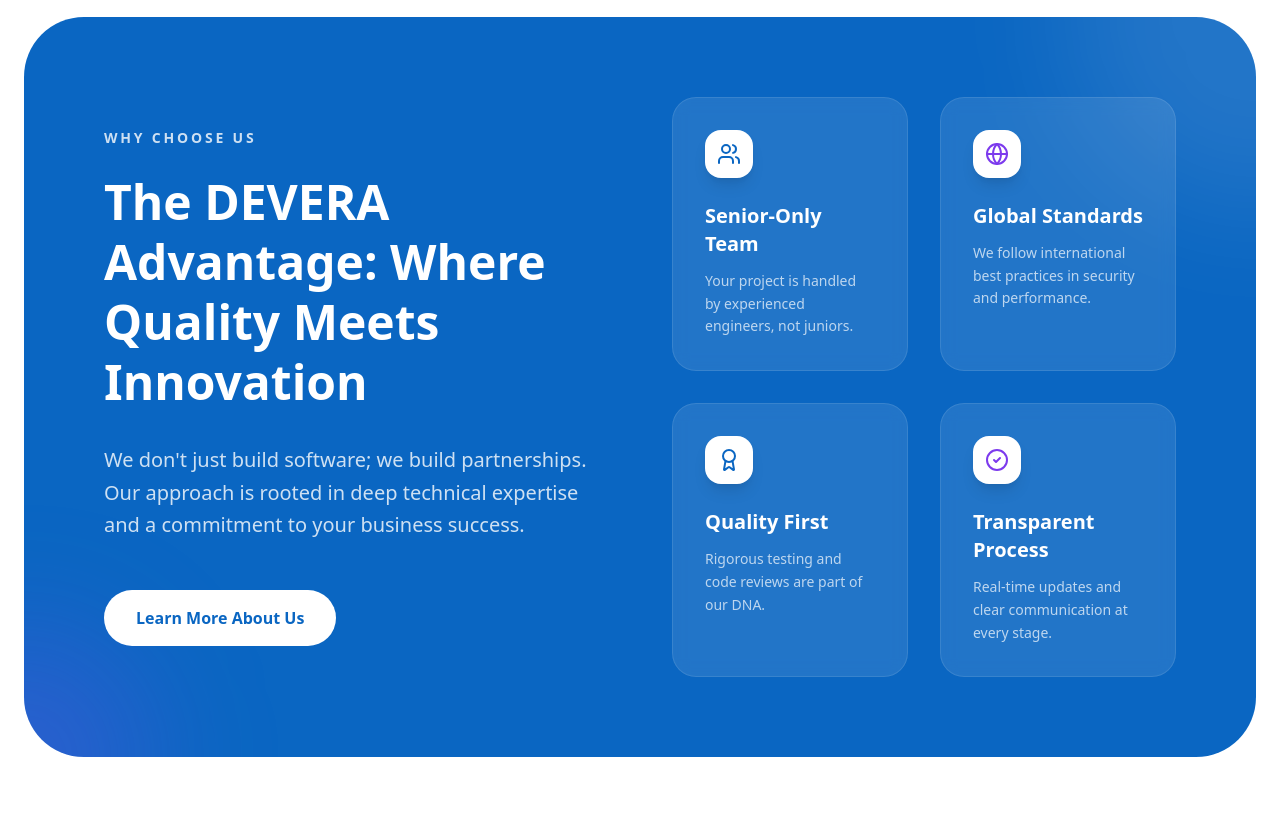
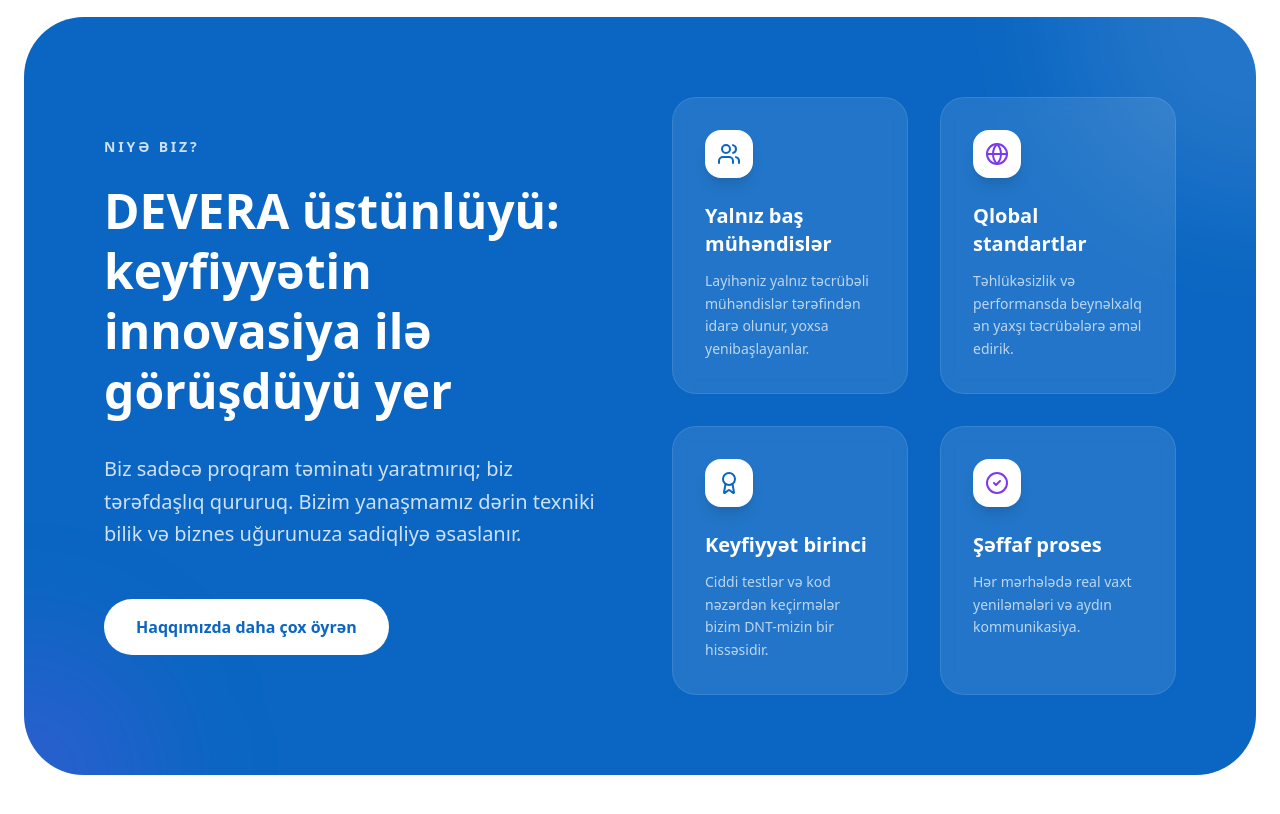
Before and after one commit to NizamSixmetov/devera_webfrontend, a React (Vite) app: page / in a window 1280 px wide. Shown: the part 2900-3714 px from the top of the page. Built offline with nearby package versions, Linux system fonts and the light colour scheme.

Commit message:
Add i18n support to WhyDevera component for multilingual content

```diff
--- a/src/Components/WhyDevera.tsx
+++ b/src/Components/WhyDevera.tsx
@@ -1,27 +1,30 @@
 import { motion } from "motion/react";
 import { CheckCircle2, Users, Globe, Award } from "lucide-react";
+import { useTranslation } from "react-i18next";
 
 export default function WhyDevera() {
+  const { t } = useTranslation();
+
   const benefits = [
     {
       icon: <Users className="text-[#0A66C2]" />,
-      title: "Senior-Only Team",
-      desc: "Your project is handled by experienced engineers, not juniors.",
+      title: t("whyDevera.benefits.seniorTeam.title"),
+      desc: t("whyDevera.benefits.seniorTeam.desc"),
     },
     {
       icon: <Globe className="text-[#7C3AED]" />,
-      title: "Global Standards",
-      desc: "We follow international best practices in security and performance.",
+      title: t("whyDevera.benefits.globalStandards.title"),
+      desc: t("whyDevera.benefits.globalStandards.desc"),
     },
     {
       icon: <Award className="text-[#0A66C2]" />,
-      title: "Quality First",
-      desc: "Rigorous testing and code reviews are part of our DNA.",
+      title: t("whyDevera.benefits.qualityFirst.title"),
+      desc: t("whyDevera.benefits.qualityFirst.desc"),
     },
     {
       icon: <CheckCircle2 className="text-[#7C3AED]" />,
-      title: "Transparent Process",
-      desc: "Real-time updates and clear communication at every stage.",
+      title: t("whyDevera.benefits.transparentProcess.title"),
+      desc: t("whyDevera.benefits.transparentProcess.desc"),
     },
   ];
 
@@ -36,15 +39,13 @@
           <div className="relative z-10 grid grid-cols-1 lg:grid-cols-2 gap-16 items-center">
             <div>
               <h2 className="text-sm font-bold uppercase tracking-[0.2em] mb-6 opacity-80">
-                Why Choose Us
+                {t("whyDevera.sectionTitle")}
               </h2>
               <h3 className="text-4xl md:text-5xl font-bold mb-8 leading-tight">
-                The DEVERA Advantage: Where Quality Meets Innovation
+                {t("whyDevera.mainTitle")}
               </h3>
               <p className="text-xl opacity-80 mb-12 leading-relaxed">
-                We don't just build software; we build partnerships. Our
-                approach is rooted in deep technical expertise and a commitment
-                to your business success.
+                {t("whyDevera.description")}
               </p>
               <button
                 onClick={() =>
@@ -52,9 +53,9 @@
                     .getElementById("contact")
                     ?.scrollIntoView({ behavior: "smooth" })
                 }
-                className="bg-white text-[#0A66C2] px-8 py-4 rounded-full font-bold hover:bg-gray-100 transition-all active:scale-95"
+                className="bg-white text-[#0A66C2] px-8 py-4 rounded-full font-bold hover:bg-gray-100 transition-all active:scale-95 cursor-pointer"
               >
-                Learn More About Us
+                {t("whyDevera.cta")}
               </button>
             </div>
 
```
